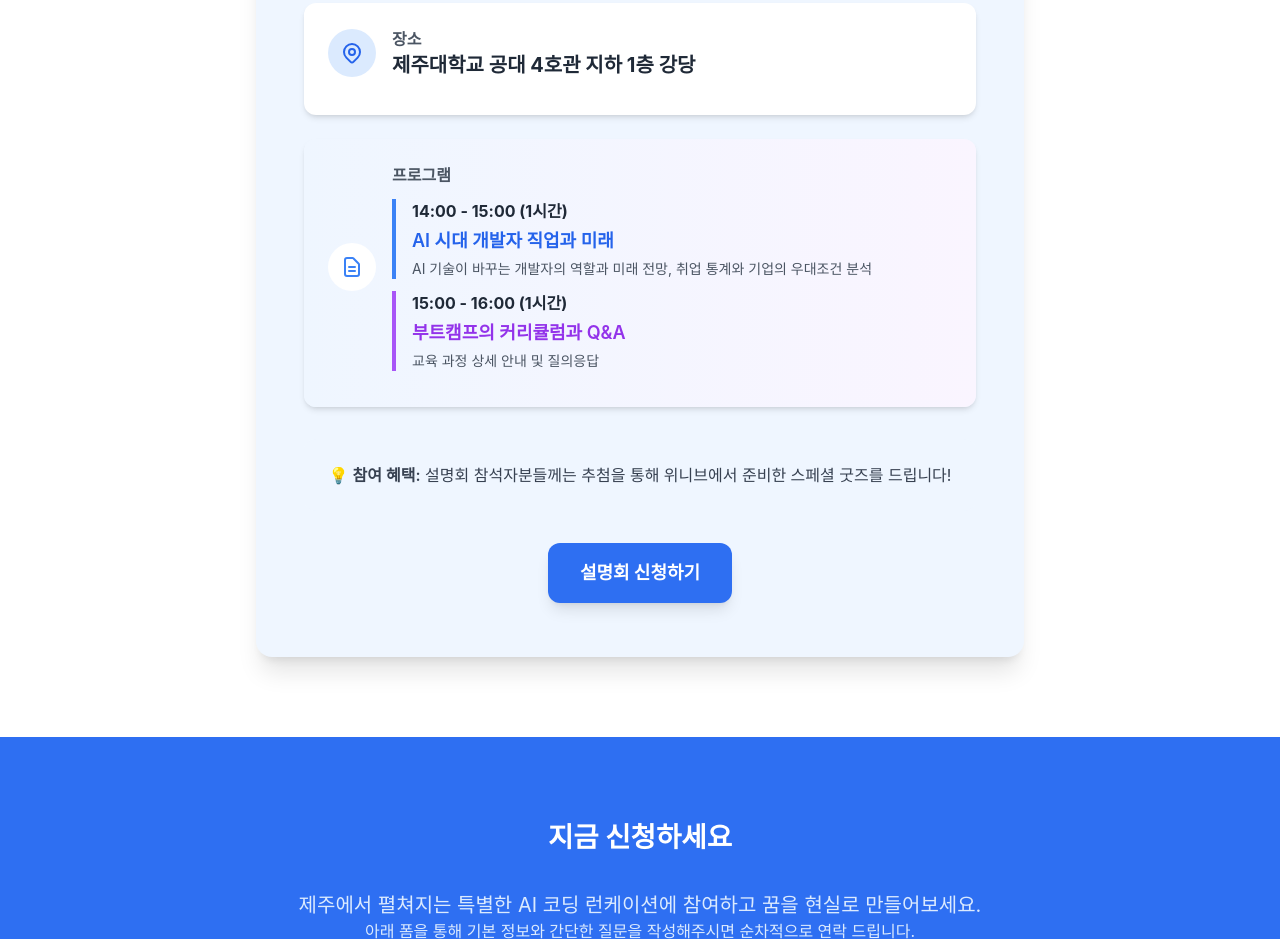
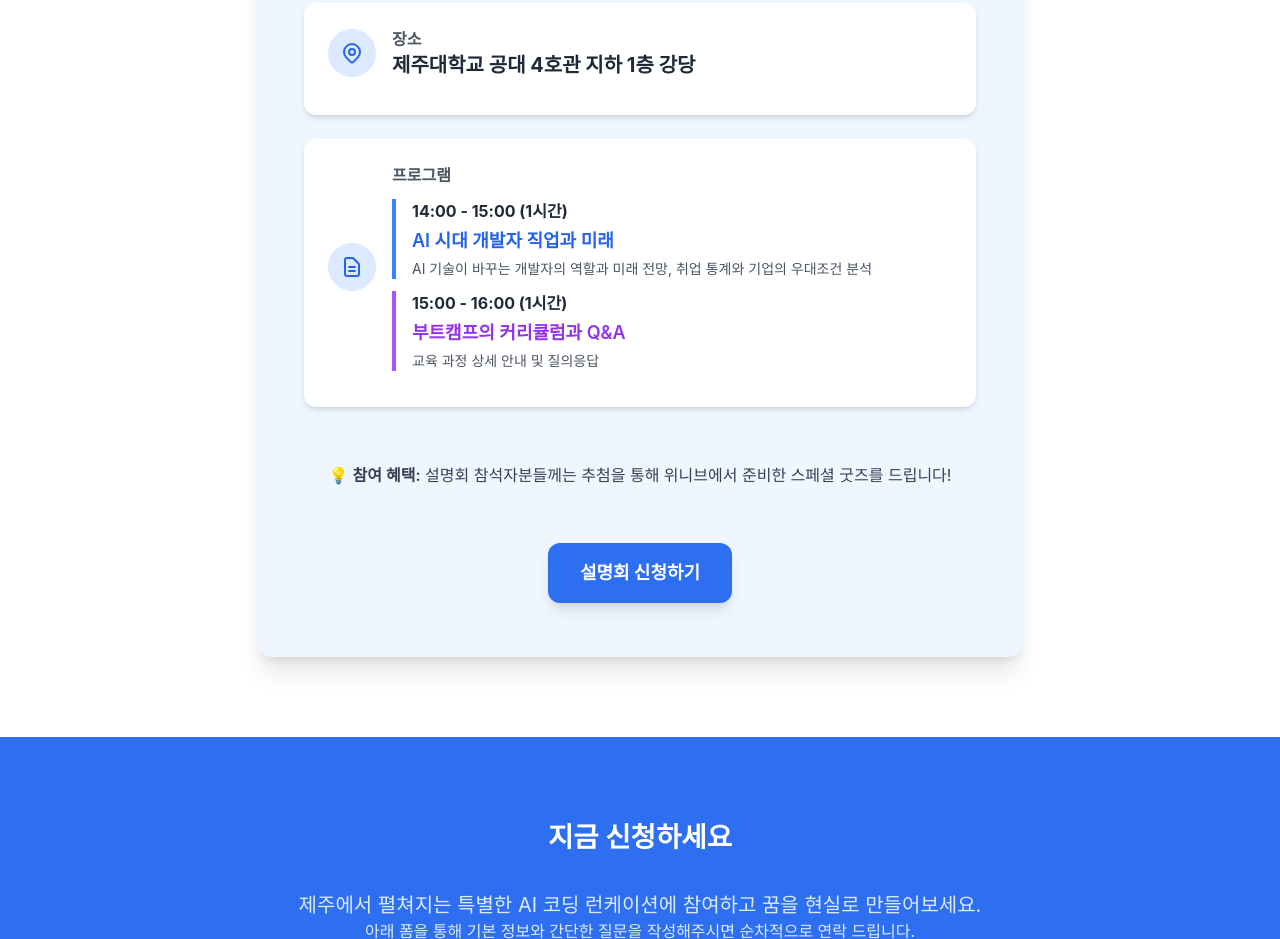
Before and after one commit to weniv/Front-end-Learncation-Lending, a plain HTML site: page index.html in a window 1280 px wide. Shown: the part 7572-8511 px from the top of the page. Drawn offline with nearby package versions, Linux system fonts and the light colour scheme.

Commit message:
설명회 카드 스타일 수정

```diff
--- a/index.html
+++ b/index.html
@@ -779,10 +779,10 @@
                                     </div>
                                 </div>
 
-                                <div class="bg-gradient-to-r from-blue-50 to-purple-50 rounded-xl p-6 shadow-md">
+                                <div class="bg-white rounded-xl p-6 shadow-md">
                                     <div class="flex items-center gap-4 mb-3">
-                                        <div class="bg-white p-3 rounded-full">
-                                            <svg class="w-6 h-6 text-blue-500" fill="none" stroke="currentColor" viewBox="0 0 24 24">
+                                        <div class="bg-blue-100 p-3 rounded-full">
+                                            <svg class="w-6 h-6 text-blue-600" fill="none" stroke="currentColor" viewBox="0 0 24 24">
                                                 <path
                                                     stroke-linecap="round"
                                                     stroke-linejoin="round"
```
